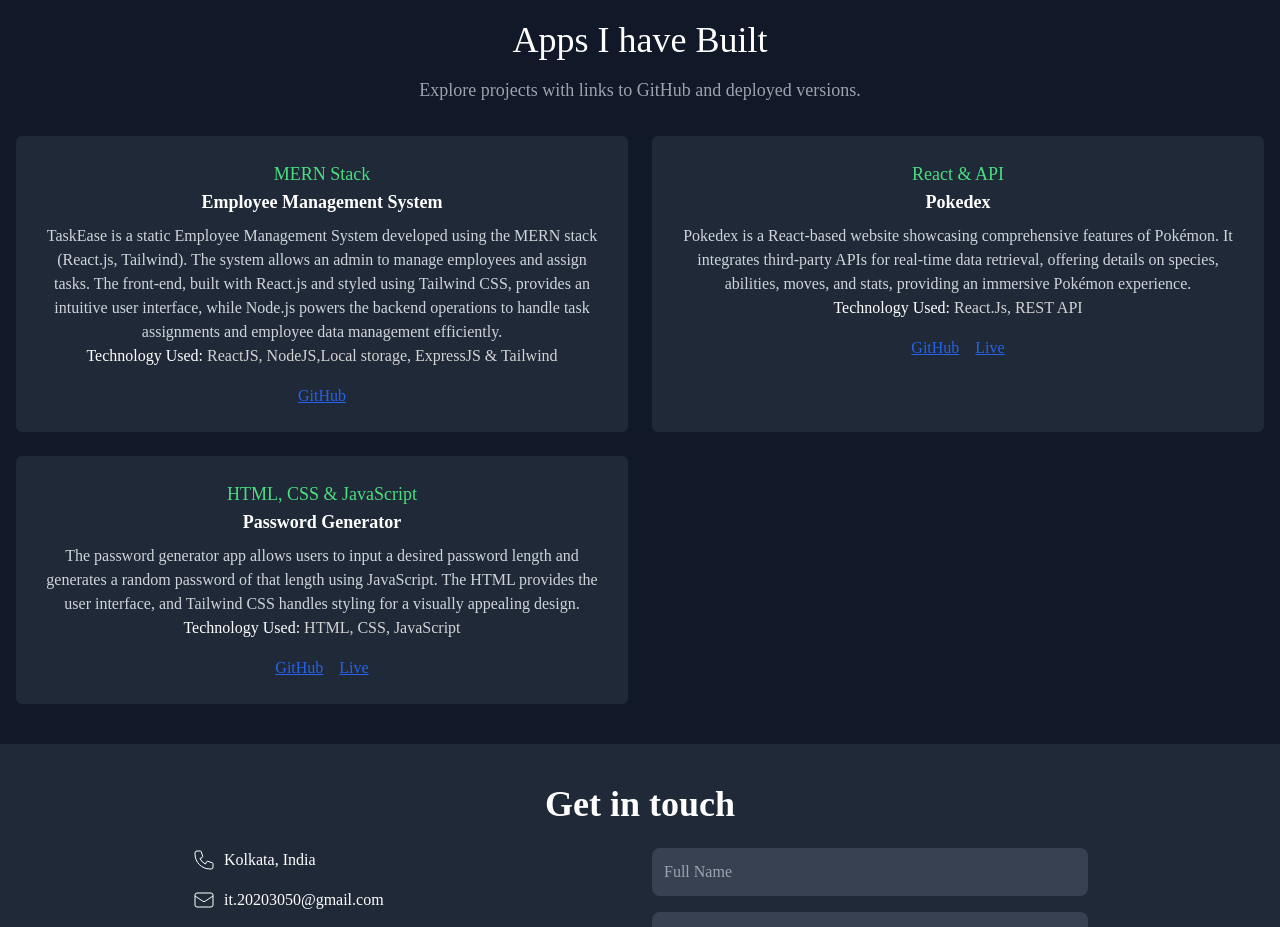
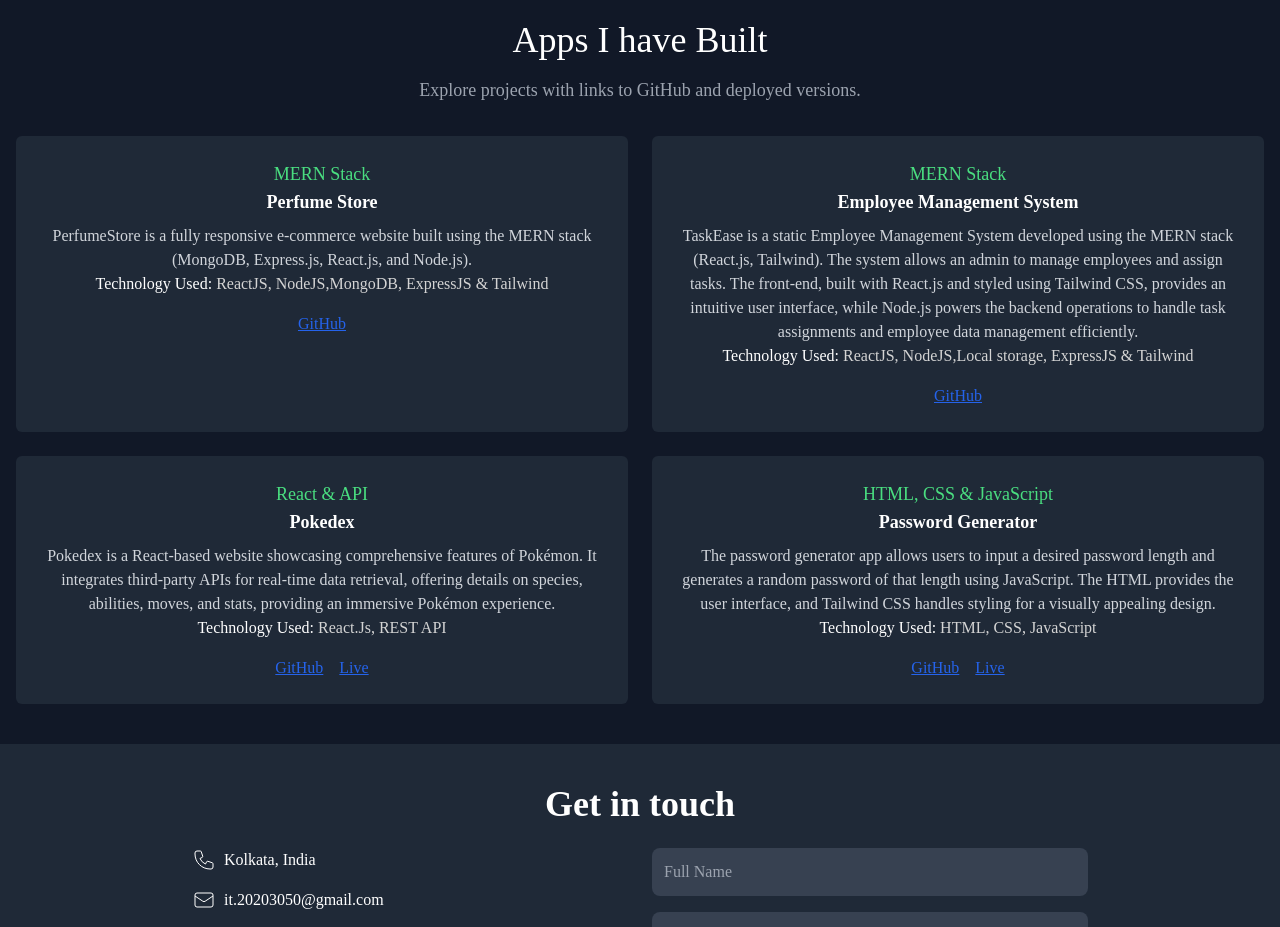
Before and after one commit to durgeshdurga/Portfolio, a React (Vite) app: page /skills in a window 1280 px wide. Shown: the part 1480-2407 px from the top of the page. Built offline with nearby package versions, Linux system fonts and the light colour scheme; what tailwindcss-motion would draw is missing.

Commit message:
Update data.js

```diff
--- a/data.js
+++ b/data.js
@@ -16,6 +16,14 @@ export const skills = [
   ];
 
   export const projects = [
+      {
+          title: "Perfume Store",
+        subtitle: "MERN Stack",
+        description:
+            "PerfumeStore is a fully responsive e-commerce website built using the MERN stack (MongoDB, Express.js, React.js, and Node.js).",
+        link: "https://perfumestore-frontend.onrender.com/",
+        technologyUsed: "ReactJS, NodeJS,MongoDB, ExpressJS & Tailwind"
+      },
     {
         title: "Employee Management System",
         subtitle: "MERN Stack",
```
